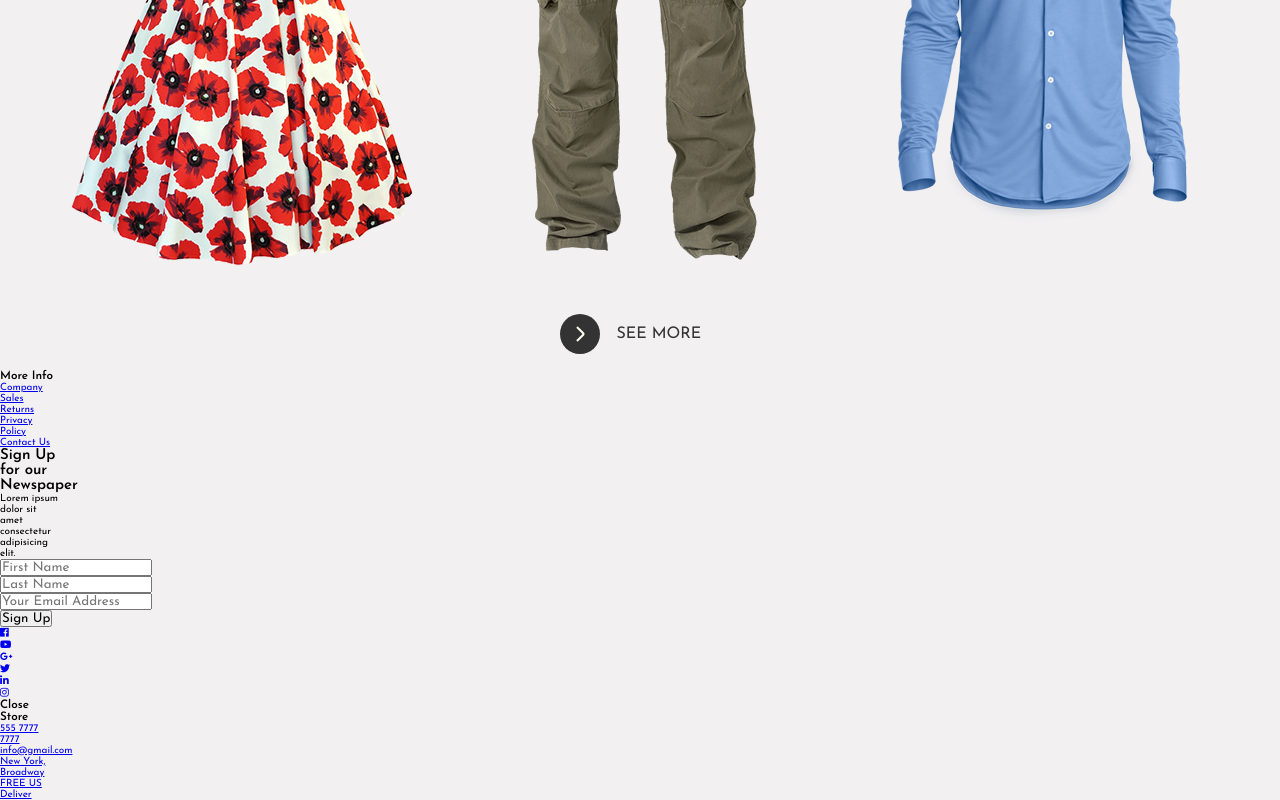
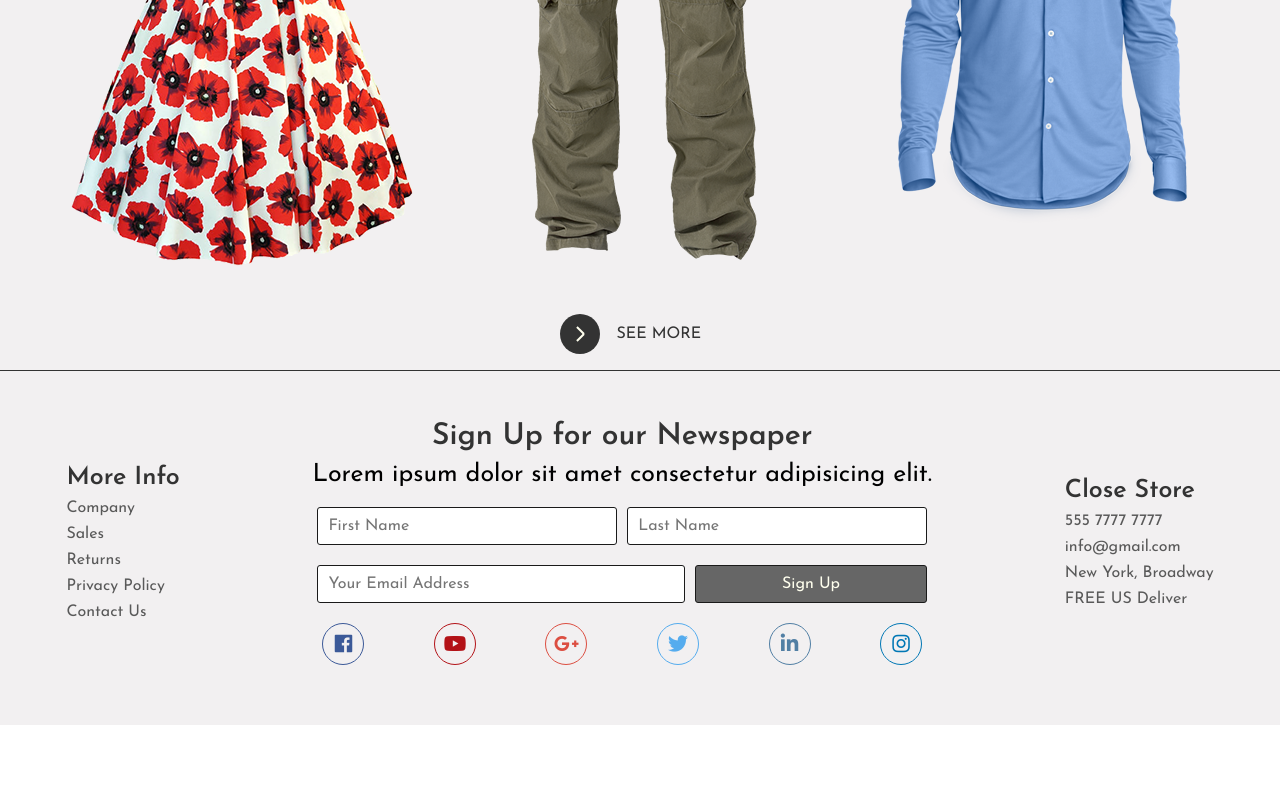
Before and after one commit to diearcuri/sass-practice, a plain HTML site: page the complete sass course oreilly/unit 2/index.html in a window 1280 px wide. Shown: the part 1329-2129 px from the top of the page. After the commit the page ends 2054 px from the top, so only its background shows below. Drawn offline with Linux system fonts and the light colour scheme.

Commit message:
footer added

```diff
--- a/the complete sass course oreilly/unit 2/scss/abstracts/_mixins.scss
+++ b/the complete sass course oreilly/unit 2/scss/abstracts/_mixins.scss
@@ -28,3 +28,26 @@
     justify-content: $justCont;
     align-items: $alignIte;
 }
+
+@mixin footerList {
+    &-heading {
+        font-size: size(lg);
+        color: color(primary);
+    }
+
+    &-item {
+        list-style: none;
+        margin: 1rem 0;
+    }
+
+    &-link {
+        font-size: size(xs);
+        text-decoration: none;
+        color: lighten(color(primary), 15%);
+        transition: color .2s;
+
+        &:hover {
+            color: lighten(color(primary), 35%);
+        }
+    }
+}
--- /dev/null
+++ b/the complete sass course oreilly/unit 2/scss/layout/_footer.scss
@@ -0,0 +1,100 @@
+.footer {
+    grid-column: 1 / -1;
+    grid-row: 4 / 5;
+
+    border-top: .1rem solid color(primary);
+    padding: 5rem 0;
+    @include flexPosition(space-around);
+}
+
+.footer-nav {
+    @include footerList;
+}
+
+.contact-list {
+    @include footerList;
+}
+
+.contact {
+
+    &-heading {
+        color: color(primary);
+        font-size: size(xl);
+        text-align: center;
+    }
+
+    &-paragraph {
+        font-size: size(lg);
+        margin: 1rem 0;
+        text-align: center;
+    }
+
+    .inputs-group {
+        display: flex;
+
+        input {
+            padding: 1rem;
+            font-size: size(xs);
+            margin: 1rem .5rem;
+            border: .1rem solid darken(color(primary), 10%);
+            border-radius: .3rem;
+            outline: none;
+            transition: border .5s;
+
+            &:focus:not([type="submit"]) {
+                border: .1rem solid darken(color(quaternary), 30%);
+            }
+        }
+
+        &-text {
+            width: 50%;
+        }
+
+        &-email {
+            width: 60%;
+        }
+
+        &-btn {
+            width: 40%;
+            color: color(secondary);
+            background-color: lighten(color(primary), 20%);
+            transition: background-color .2s;
+
+            &:hover {
+                background-color: color(primary);
+            }
+        }
+    }
+
+    .social-icons {
+        @include flexPosition(space-between);
+        padding: 1rem;
+        box-sizing: border-box;
+
+        &-item {
+            list-style: none;
+        }
+
+        &-link {
+            text-decoration: none;
+            width: 4rem;
+            height: 4rem;
+            border: .1rem solid color(primary);
+            border-radius: 100%;
+            @include flexPosition;
+
+            i {
+                font-size: size(md);
+            }
+        }
+    }
+}
+
+$socialMediaColor: 1 #3b5998, 2 #b31217, 3 #dc4e41, 4 #55acee, 5 #517fa4, 6 #0077b5;
+
+@each $color in $socialMediaColor {
+    .social-icons-item:nth-child(#{nth($color, 1)}) .social-icons-link {
+        color: nth($color, 2);
+        border: .1rem solid nth($color, 2);
+    }
+}
--- a/the complete sass course oreilly/unit 2/scss/main.scss
+++ b/the complete sass course oreilly/unit 2/scss/main.scss
@@ -6,6 +6,7 @@
 @import "layout/navigation";
 @import "layout/slideshow";
 @import "layout/products";
+@import "layout/footer";
 
 @import "components/logo";
 @import "components/heading";
```
Also changed, not shown: the complete sass course oreilly/unit 2/css/main.css, 1 other file.
